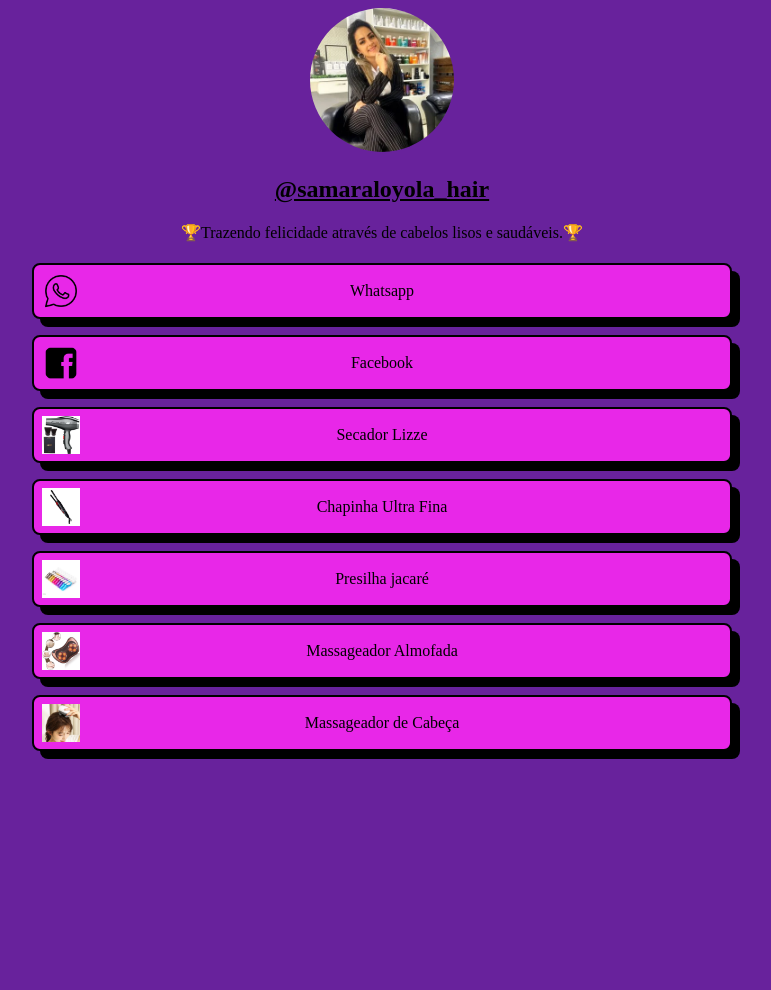
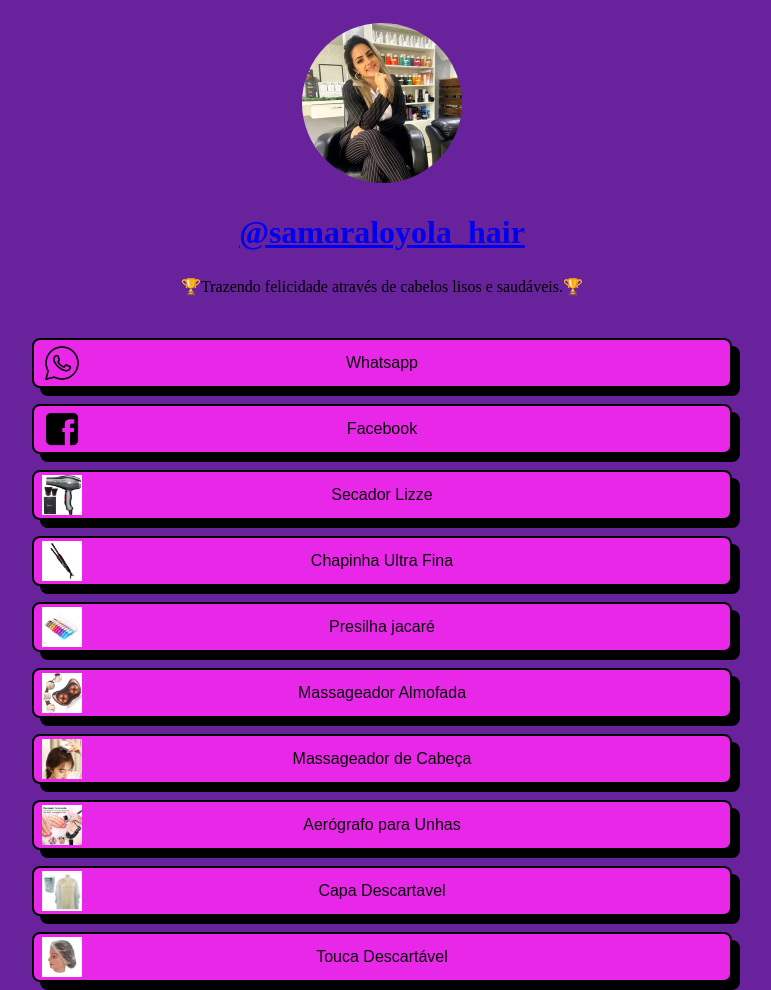
Before and after one commit to Xafa75/SiteSamaraLoyola, a plain HTML site: page linkAfiliado/index.html in a window 1280 px wide. Shown: the whole page, without its empty margins (258-1029 px from the left). Before the commit the page ends 800 px from the top, so only its background shows below. Drawn offline with Linux system fonts and the light colour scheme; a web font is replaced by a local one.

Commit message:
css rmk + add aerografo

```diff
--- a/linkAfiliado/index.html
+++ b/linkAfiliado/index.html
@@ -4,91 +4,9 @@
     <meta charset="UTF-8">
     <meta name="viewport" content="width=device-width, initial-scale=1.0">
     <title>Samara Loyola</title>
+    <link rel="stylesheet" type="text/css" href="style.css">
     <link rel="icon" type="image/png" href="img/escovaIcon.png">
     <link href='https://fonts.googleapis.com/css?family=Capriola' rel='stylesheet'>
-    <style>
-        body {
-            background-color: #68229c;
-        }
-
-        #container {
-            position: absolute;
-            top: 60%;
-            left: 50%;
-            transform: translate(-50%, -50%);
-            margin-top: 35px;
-        }
-
-        .botao {
-            z-index: 0;
-            display: flex;
-            align-items: center;
-            justify-content: center;
-            margin-bottom: 16px;
-            border: 2px solid rgb(0, 0, 0);
-            transition: none;
-            box-shadow: rgb(0, 0, 0) 8px 8px 0px 0px;
-            color: rgb(9, 9, 9);
-            background-color: rgb(232, 39, 232);
-            border-radius: 8px;
-            width: 75vw;
-            height: 7vh;
-            font-size: medium;
-
-        }
-        .botao:hover {
-            box-shadow: rgb(0, 0, 0) 4px 4px 0px 0px;
-            transform: translate(4px,4px);
-            cursor: pointer;
-        }
-
-        #topo {
-            text-align: center;
-            height: 30px;
-            margin-bottom: 30px;
-        }
-
-        #icone {
-            border-radius: 50%;
-            height: 18vh;
-        }
-
-        .texto {
-            font-family: 'Capriola';
-            flex: 1;
-            text-align: center;
-            color: black;
-
-        }
-
-        .iconeProduto{
-            width: 4.7vh;
-            left: 10px;
-            position:absolute;
-            text-decoration: none;
-
-        }
-        a {
-            text-decoration: none;
-        }
-
-        #nome {
-            text-decoration: underline;
-            font-size: 3vh;
-        }
-
-        @media (min-width: 820px) {
-            .botao {
-                width: 700px;
-            }
-        }
-
-        .titulo {
-            font-size: 2vh;
-        }
-
-
-    </style>
 </head>
 <body>
     <div>
@@ -98,7 +16,7 @@
             <a class="texto titulo">🏆Trazendo felicidade através de cabelos lisos e saudáveis.🏆</a>
         </div>
         <div id="container">
-            <a href="http://wa.me/message/F2P7WWTTEDOMD1" target="_blank"><button class="botao texto">
+            <a href="http://wa.me/message/F2P7WWTTEDOMD1" target="_blank"><button class="botao texto" class="texto">
                 <img class="iconeProduto" src="img/wpp.png">Whatsapp</button></a>
 
             <a href="https://www.facebook.com/profile.php?id=100003953982137&ref=xav_ig_profile_web" target="_blank"><button class="botao texto">
@@ -119,6 +37,16 @@
             <a href="https://s.shopee.com.br/6ASDOLMLeV" target="_blank"><button class="botao texto">
                 <img class="iconeProduto" src="img/massageadorcabeca.webp">Massageador de Cabeça</button></a>
 
+            <a href="https://s.shopee.com.br/701znVSdiM" target="_blank"><button class="botao texto">
+                <img class="iconeProduto" src="img/aerografo.webp">Aerógrafo para Unhas</button></a>
+
+            <a href="https://s.shopee.com.br/7fHgezl3FB" target="_blank"><button class="botao texto">
+                <img class="iconeProduto" src="img/capa.webp">Capa Descartavel</button></a>
+
+            <a href="https://s.shopee.com.br/6V5jH5Igwr" target="_blank"><button class="botao texto">
+                <img class="iconeProduto" src="img/touca.webp">Touca Descartável</button></a>
+
+
 
             </div>
     </div>
--- /dev/null
+++ b/linkAfiliado/style.css
@@ -0,0 +1,80 @@
+body {
+    background-color: #68229c;
+}
+
+#container {
+    position: absolute;
+    left: 50%;
+    transform: translate(-50%, -50%);
+    padding-top: 1200px;
+
+}
+
+.botao {
+    z-index: 0;
+    display: flex;
+    align-items: center;
+    justify-content: center;
+    margin-bottom: 16px;
+    border: 2px solid rgb(0, 0, 0);
+    transition: none;
+    box-shadow: rgb(0, 0, 0) 8px 8px 0px 0px;
+    color: rgb(9, 9, 9);
+    background-color: rgb(232, 39, 232);
+    border-radius: 8px;
+    width: 75vw;
+    height: 50px;
+    font-size: medium;
+
+}
+
+
+.botao:hover {
+    box-shadow: rgb(0, 0, 0) 4px 4px 0px 0px;
+    transform: translate(4px,4px);
+    cursor: pointer;
+}
+
+
+.iconeProduto{
+    width: 40px;
+    left: 10px;
+    position:absolute;
+    text-decoration: none;
+}
+
+
+#icone {
+    border-radius: 50%;
+    height: 160px;
+    margin-top: 15px;
+
+}
+
+#topo {
+    text-align: center;
+    height: 30px;
+    margin-bottom: 30px;
+
+}
+
+a {
+    text-decoration: none;
+}
+
+.titulo {
+    font-size:clamp(1em, 1em + 3vw, 1em);;
+    margin-bottom: 10px;
+}
+
+
+#nome {
+    text-decoration: underline;
+    font-size: 2em;
+}
+
+@media (min-width: 820px) {
+    .botao {
+        width: 700px;
+    }
+}
--- /dev/null
+++ b/linkAfiliado/style2.css
@@ -0,0 +1,81 @@
+body {
+    background-color: #68229c;
+}
+
+#container {
+    position: absolute;
+    top: 60%;
+    left: 50%;
+    transform: translate(-50%, -50%);
+    margin-top: 50px;
+}
+
+.botao {
+    z-index: 0;
+    display: flex;
+    align-items: center;
+    justify-content: center;
+    margin-bottom: 16px;
+    border: 2px solid rgb(0, 0, 0);
+    transition: none;
+    box-shadow: rgb(0, 0, 0) 8px 8px 0px 0px;
+    color: rgb(9, 9, 9);
+    background-color: rgb(232, 39, 232);
+    border-radius: 8px;
+    width: 75vw;
+    height: 7vh;
+    font-size: medium;
+
+}
+.botao:hover {
+    box-shadow: rgb(0, 0, 0) 4px 4px 0px 0px;
+    transform: translate(4px,4px);
+    cursor: pointer;
+}
+
+#topo {
+    text-align: center;
+    height: 30px;
+    margin-bottom: 30px;
+}
+
+#icone {
+    border-radius: 50%;
+    height: 18vh;
+}
+
+.texto {
+    font-family: 'Capriola';
+    flex: 1;
+    text-align: center;
+    color: black;
+    font-size: 3.5vw;
+
+}
+
+.iconeProduto{
+    width: 4.7vh;
+    left: 10px;
+    position:absolute;
+    text-decoration: none;
+
+}
+a {
+    text-decoration: none;
+}
+
+#nome {
+    text-decoration: underline;
+    font-size: 4vw;
+}
+
+@media (min-width: 820px) {
+    .botao {
+        width: 700px;
+    }
+}
+
+.titulo {
+    font-size: 3.5vw;
+    margin-bottom: 10px;
+}
```
Also changed, not shown: linkAfiliado/img/aerografo.webp (added), linkAfiliado/img/capa.png (added), linkAfiliado/img/capa.webp (added), linkAfiliado/img/touca.webp (added).
